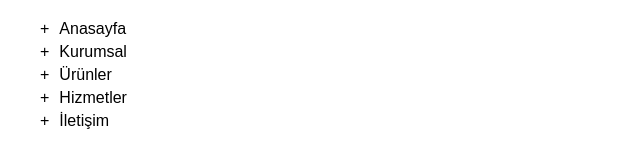
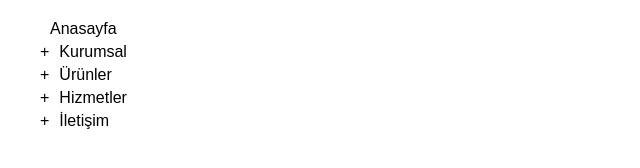
Before and after one commit to alirizacinibulakk/dropdown-menu, a plain HTML site: page index.html in a window 1280 px wide. Shown: the full height of the page, 0-640 px from the left. Drawn offline with Linux system fonts and the light colour scheme.

Commit message:
hata çözüldü

```diff
--- a/assets/css/menu.css
+++ b/assets/css/menu.css
@@ -41,3 +41,6 @@ a{
 a:hover{
     color: rgb(87, 87, 87);
 }
+li.end::before{
+    content: "";
+}
--- a/assets/js/menu.js
+++ b/assets/js/menu.js
@@ -1,41 +1,39 @@
 const menuContainer = document.querySelector(".menu-container");
 
 
-async function init() {
+async function init(){
   const response = await fetch("assets/data/data.json");
   const menuData = await response.json();
   render(menuData, menuContainer);
 }
 
-function render(data, parentElement) {
+function render(data, menuContainer){
   const ul = document.createElement("ul");
 
-  data.forEach(item => {
+  data.forEach(item =>{
     const li = document.createElement("li");
     li.innerText = item.label;
 
-    if (item.children && item.children.length > 0) {
+    if(item.children && item.children.length > 0){
       render(item.children, li);
       li.addEventListener("click", function (e) {
         e.stopPropagation();
         this.classList.toggle("open");
       });
     }else{
-      li.addEventListener("click", function (e) {
-        e.stopPropagation();
         li.innerText = "";
-        this.classList.remove("open");
+        li.classList.remove("open");
+        li.classList.add("end");
         const link = document.createElement("a");
         link.href = "#";
         link.innerText = item.label;
         li.appendChild(link);
-        })
     }
 
     ul.appendChild(li);
   });
 
-  parentElement.appendChild(ul);
+  menuContainer.appendChild(ul);
 }
 
 init();
```
